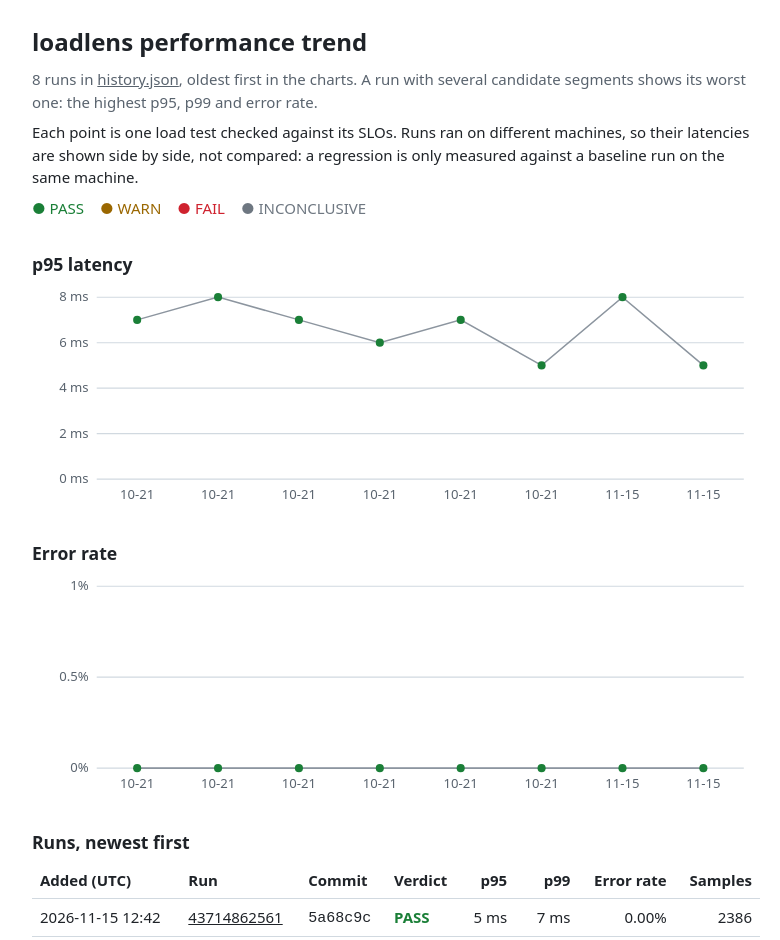
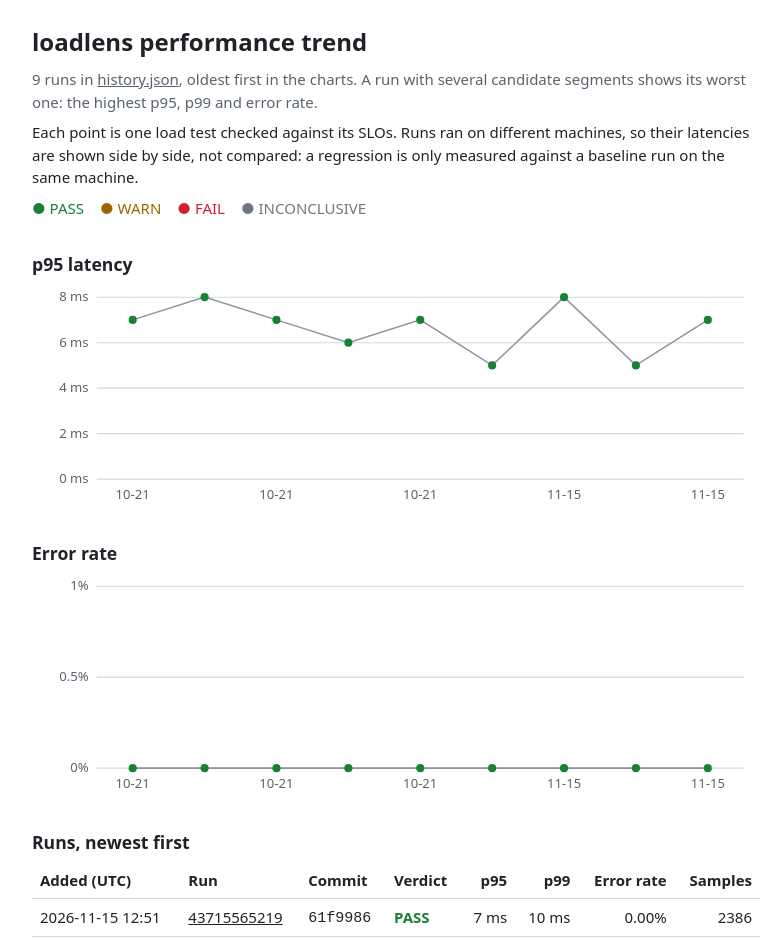
Before and after one commit to BazanJeremy/loadlens, a plain HTML site: page index.html in a window 1280 px wide. Shown: the top 940 px of the page, without its empty margins (244-1024 px from the left). Drawn offline with Linux system fonts and the light colour scheme.

Commit message:
trend: add run 43715565219 (61f99862f2cef248d2255f249ce6b0d9f34d9e3d)

```diff
--- a/index.html
+++ b/index.html
@@ -40,7 +40,7 @@ a { color: inherit; }
 <body>
 <main>
 <h1>loadlens performance trend</h1>
-<p class="muted">8 runs in <a href="history.json">history.json</a>, oldest first in the charts. A run with several candidate segments shows its worst one: the highest p95, p99 and error rate.</p>
+<p class="muted">9 runs in <a href="history.json">history.json</a>, oldest first in the charts. A run with several candidate segments shows its worst one: the highest p95, p99 and error rate.</p>
 <p>Each point is one load test checked against its SLOs. Runs ran on different machines, so their latencies are shown side by side, not compared: a regression is only measured against a baseline run on the same machine.</p>
 <p class="legend"><span class="pass">● PASS</span><span class="warn">● WARN</span><span class="fail">● FAIL</span><span class="inconclusive">● INCONCLUSIVE</span></p>
 <h2>p95 latency</h2>
@@ -50,50 +50,47 @@ a { color: inherit; }
 <line class="grid" x1="64" x2="704" y1="102.0" y2="102.0"/><text x="56" y="106.0" text-anchor="end">4 ms</text>
 <line class="grid" x1="64" x2="704" y1="57.0" y2="57.0"/><text x="56" y="61.0" text-anchor="end">6 ms</text>
 <line class="grid" x1="64" x2="704" y1="12.0" y2="12.0"/><text x="56" y="16.0" text-anchor="end">8 ms</text>
-<polyline class="trace" points="104.0,34.5 184.0,12.0 264.0,34.5 344.0,57.0 424.0,34.5 504.0,79.5 584.0,12.0 664.0,79.5"/>
-<text x="104.0" y="212" text-anchor="middle">10-21</text>
-<circle class="pass" cx="104.0" cy="34.5" r="4"><title>2026-10-21 09:12 UTC, 5f4b119: 7 ms, PASS</title></circle>
-<text x="184.0" y="212" text-anchor="middle">10-21</text>
-<circle class="pass" cx="184.0" cy="12.0" r="4"><title>2026-10-21 09:22 UTC, 5f4b119: 8 ms, PASS</title></circle>
-<text x="264.0" y="212" text-anchor="middle">10-21</text>
-<circle class="pass" cx="264.0" cy="34.5" r="4"><title>2026-10-21 11:06 UTC, 5f4b119: 7 ms, PASS</title></circle>
-<text x="344.0" y="212" text-anchor="middle">10-21</text>
-<circle class="pass" cx="344.0" cy="57.0" r="4"><title>2026-10-21 11:30 UTC, 1e0b00b: 6 ms, PASS</title></circle>
-<text x="424.0" y="212" text-anchor="middle">10-21</text>
-<circle class="pass" cx="424.0" cy="34.5" r="4"><title>2026-10-21 12:50 UTC, da9b9fa: 7 ms, PASS</title></circle>
-<text x="504.0" y="212" text-anchor="middle">10-21</text>
-<circle class="pass" cx="504.0" cy="79.5" r="4"><title>2026-10-21 13:53 UTC, d692916: 5 ms, PASS</title></circle>
-<text x="584.0" y="212" text-anchor="middle">11-15</text>
-<circle class="pass" cx="584.0" cy="12.0" r="4"><title>2026-11-15 07:45 UTC, b26f802: 8 ms, PASS</title></circle>
-<text x="664.0" y="212" text-anchor="middle">11-15</text>
-<circle class="pass" cx="664.0" cy="79.5" r="4"><title>2026-11-15 12:42 UTC, 5a68c9c: 5 ms, PASS</title></circle>
+<polyline class="trace" points="99.6,34.5 170.7,12.0 241.8,34.5 312.9,57.0 384.0,34.5 455.1,79.5 526.2,12.0 597.3,79.5 668.4,34.5"/>
+<text x="99.6" y="212" text-anchor="middle">10-21</text>
+<circle class="pass" cx="99.6" cy="34.5" r="4"><title>2026-10-21 09:12 UTC, 5f4b119: 7 ms, PASS</title></circle>
+<circle class="pass" cx="170.7" cy="12.0" r="4"><title>2026-10-21 09:22 UTC, 5f4b119: 8 ms, PASS</title></circle>
+<text x="241.8" y="212" text-anchor="middle">10-21</text>
+<circle class="pass" cx="241.8" cy="34.5" r="4"><title>2026-10-21 11:06 UTC, 5f4b119: 7 ms, PASS</title></circle>
+<circle class="pass" cx="312.9" cy="57.0" r="4"><title>2026-10-21 11:30 UTC, 1e0b00b: 6 ms, PASS</title></circle>
+<text x="384.0" y="212" text-anchor="middle">10-21</text>
+<circle class="pass" cx="384.0" cy="34.5" r="4"><title>2026-10-21 12:50 UTC, da9b9fa: 7 ms, PASS</title></circle>
+<circle class="pass" cx="455.1" cy="79.5" r="4"><title>2026-10-21 13:53 UTC, d692916: 5 ms, PASS</title></circle>
+<text x="526.2" y="212" text-anchor="middle">11-15</text>
+<circle class="pass" cx="526.2" cy="12.0" r="4"><title>2026-11-15 07:45 UTC, b26f802: 8 ms, PASS</title></circle>
+<circle class="pass" cx="597.3" cy="79.5" r="4"><title>2026-11-15 12:42 UTC, 5a68c9c: 5 ms, PASS</title></circle>
+<text x="668.4" y="212" text-anchor="middle">11-15</text>
+<circle class="pass" cx="668.4" cy="34.5" r="4"><title>2026-11-15 12:51 UTC, 61f9986: 7 ms, PASS</title></circle>
 </svg>
 <h2>Error rate</h2>
 <svg viewBox="0 0 720 220" role="img" aria-label="Error rate per run">
 <line class="grid" x1="64" x2="704" y1="192.0" y2="192.0"/><text x="56" y="196.0" text-anchor="end">0%</text>
 <line class="grid" x1="64" x2="704" y1="102.0" y2="102.0"/><text x="56" y="106.0" text-anchor="end">0.5%</text>
 <line class="grid" x1="64" x2="704" y1="12.0" y2="12.0"/><text x="56" y="16.0" text-anchor="end">1%</text>
-<polyline class="trace" points="104.0,192.0 184.0,192.0 264.0,192.0 344.0,192.0 424.0,192.0 504.0,192.0 584.0,192.0 664.0,192.0"/>
-<text x="104.0" y="212" text-anchor="middle">10-21</text>
-<circle class="pass" cx="104.0" cy="192.0" r="4"><title>2026-10-21 09:12 UTC, 5f4b119: 0%, PASS</title></circle>
-<text x="184.0" y="212" text-anchor="middle">10-21</text>
-<circle class="pass" cx="184.0" cy="192.0" r="4"><title>2026-10-21 09:22 UTC, 5f4b119: 0%, PASS</title></circle>
-<text x="264.0" y="212" text-anchor="middle">10-21</text>
-<circle class="pass" cx="264.0" cy="192.0" r="4"><title>2026-10-21 11:06 UTC, 5f4b119: 0%, PASS</title></circle>
-<text x="344.0" y="212" text-anchor="middle">10-21</text>
-<circle class="pass" cx="344.0" cy="192.0" r="4"><title>2026-10-21 11:30 UTC, 1e0b00b: 0%, PASS</title></circle>
-<text x="424.0" y="212" text-anchor="middle">10-21</text>
-<circle class="pass" cx="424.0" cy="192.0" r="4"><title>2026-10-21 12:50 UTC, da9b9fa: 0%, PASS</title></circle>
-<text x="504.0" y="212" text-anchor="middle">10-21</text>
-<circle class="pass" cx="504.0" cy="192.0" r="4"><title>2026-10-21 13:53 UTC, d692916: 0%, PASS</title></circle>
-<text x="584.0" y="212" text-anchor="middle">11-15</text>
-<circle class="pass" cx="584.0" cy="192.0" r="4"><title>2026-11-15 07:45 UTC, b26f802: 0%, PASS</title></circle>
-<text x="664.0" y="212" text-anchor="middle">11-15</text>
-<circle class="pass" cx="664.0" cy="192.0" r="4"><title>2026-11-15 12:42 UTC, 5a68c9c: 0%, PASS</title></circle>
+<polyline class="trace" points="99.6,192.0 170.7,192.0 241.8,192.0 312.9,192.0 384.0,192.0 455.1,192.0 526.2,192.0 597.3,192.0 668.4,192.0"/>
+<text x="99.6" y="212" text-anchor="middle">10-21</text>
+<circle class="pass" cx="99.6" cy="192.0" r="4"><title>2026-10-21 09:12 UTC, 5f4b119: 0%, PASS</title></circle>
+<circle class="pass" cx="170.7" cy="192.0" r="4"><title>2026-10-21 09:22 UTC, 5f4b119: 0%, PASS</title></circle>
+<text x="241.8" y="212" text-anchor="middle">10-21</text>
+<circle class="pass" cx="241.8" cy="192.0" r="4"><title>2026-10-21 11:06 UTC, 5f4b119: 0%, PASS</title></circle>
+<circle class="pass" cx="312.9" cy="192.0" r="4"><title>2026-10-21 11:30 UTC, 1e0b00b: 0%, PASS</title></circle>
+<text x="384.0" y="212" text-anchor="middle">10-21</text>
+<circle class="pass" cx="384.0" cy="192.0" r="4"><title>2026-10-21 12:50 UTC, da9b9fa: 0%, PASS</title></circle>
+<circle class="pass" cx="455.1" cy="192.0" r="4"><title>2026-10-21 13:53 UTC, d692916: 0%, PASS</title></circle>
+<text x="526.2" y="212" text-anchor="middle">11-15</text>
+<circle class="pass" cx="526.2" cy="192.0" r="4"><title>2026-11-15 07:45 UTC, b26f802: 0%, PASS</title></circle>
+<circle class="pass" cx="597.3" cy="192.0" r="4"><title>2026-11-15 12:42 UTC, 5a68c9c: 0%, PASS</title></circle>
+<text x="668.4" y="212" text-anchor="middle">11-15</text>
+<circle class="pass" cx="668.4" cy="192.0" r="4"><title>2026-11-15 12:51 UTC, 61f9986: 0%, PASS</title></circle>
 </svg>
 <h2>Runs, newest first</h2>
 <div class="table"><table>
 <thead><tr><th>Added (UTC)</th><th>Run</th><th>Commit</th><th>Verdict</th><th>p95</th><th>p99</th><th>Error rate</th><th>Samples</th></tr></thead><tbody>
+<tr><td>2026-11-15 12:51</td><td><a href="https://github.com/BazanJeremy/loadlens/actions/runs/43715565219">43715565219</a></td><td><code>61f9986</code></td><td class="level pass">PASS</td><td>7 ms</td><td>10 ms</td><td>0.00%</td><td>2386</td></tr>
 <tr><td>2026-11-15 12:42</td><td><a href="https://github.com/BazanJeremy/loadlens/actions/runs/43714862561">43714862561</a></td><td><code>5a68c9c</code></td><td class="level pass">PASS</td><td>5 ms</td><td>7 ms</td><td>0.00%</td><td>2386</td></tr>
 <tr><td>2026-11-15 07:45</td><td><a href="https://github.com/BazanJeremy/loadlens/actions/runs/43690959683">43690959683</a></td><td><code>b26f802</code></td><td class="level pass">PASS</td><td>8 ms</td><td>11 ms</td><td>0.00%</td><td>2386</td></tr>
 <tr><td>2026-10-21 13:53</td><td><a href="https://github.com/BazanJeremy/loadlens/actions/runs/39611325478">39611325478</a></td><td><code>d692916</code></td><td class="level pass">PASS</td><td>5 ms</td><td>7 ms</td><td>0.00%</td><td>2386</td></tr>
```
Also changed, not shown: history.json (+22 -0 lines).
